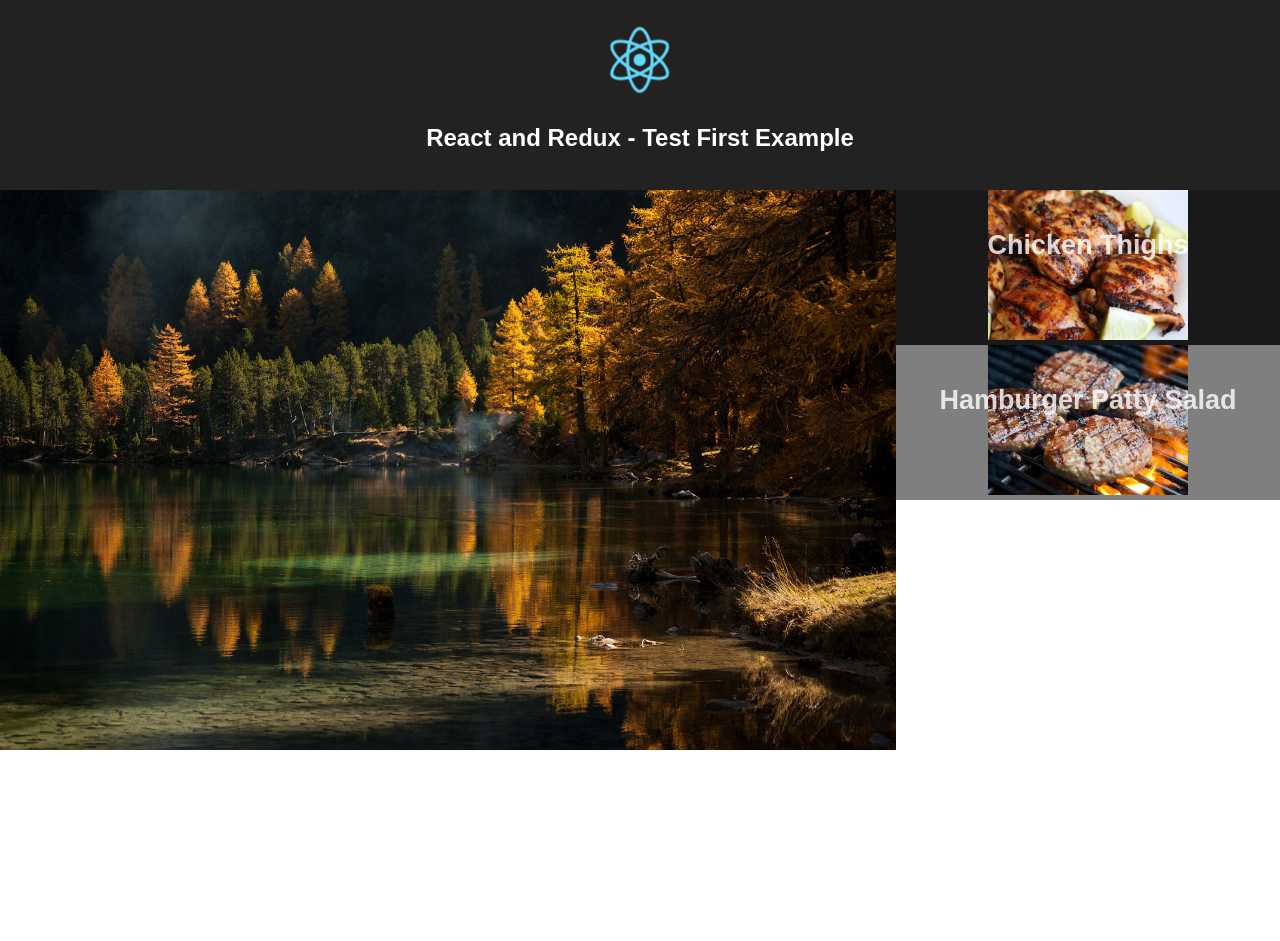
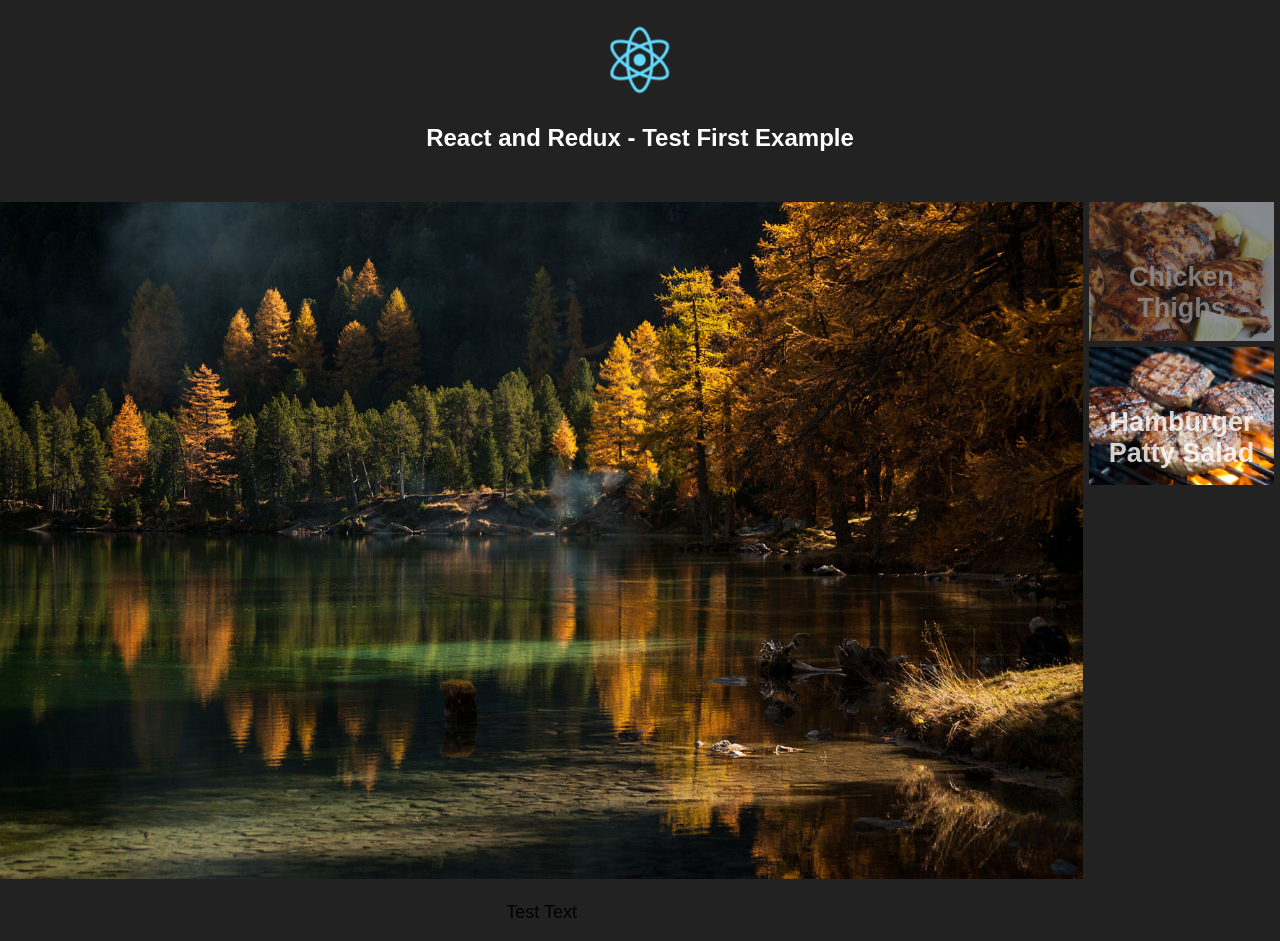
Before and after one commit to Chris-Barnard/test-first-recipe-box, a React (Create React App) app: page / in a window 1280 px wide. Before the commit the page ends 800 px from the top, so only its background shows below. Built offline with nearby package versions, Linux system fonts and the light colour scheme; the HTML template or start-up script is replaced by a standard one.

Commit message:
Make changes to opacity for fullsize images
- make opacity changes
- begin single component
- add in a p element

```diff
--- a/src/components/RecipeList.js
+++ b/src/components/RecipeList.js
@@ -18,37 +18,52 @@ export class RecipeList extends Component {
 
     const styles = {
       container : {
-        flex : '1 30%',
+        flex : '1 20%',
         listStyleType : 'none',
+        background : '#222',
         margin : 0,
-        padding : 0,
+        padding : 6,
+        // display : 'block',
+        // boxSizing : 'border-box',
+        position : 'relative',
       },
       item : {
         width : '100%',
         position : 'relative',
-        background : 'rgba(0, 0, 0, 0.5)',
+        backgroundColor : 'rgba(255, 255, 255, 1)',
+        marginTop : 6,
+        marginBottom : 6,
+        borderRadius : 6,
+        boxShadow : '3 3 3 rgba(0, 0, 0, 0.2)',
         highlighted : {
-          color : 'rgba(255, 255, 255, 0.2)',
-          background : 'rgba(0, 0, 0, 0.7)'
+          opacity : '0.75',
         },
         selected : {
-          background : 'rgba(0, 0, 0, 0.9)',
-          boxShadow : '10 10 5 rgba(0, 0, 0, 0.5)'
+          opacity : '0.5',
+          // boxShadow : '10 10 5 rgba(0, 0, 0, 0.5)'
         },
       },
       link : {
         // display : 'block',
-        width : 240
+        // height : 200
+      },
+      image : {
+        verticalAlign : 'middle',
+        margin : 0,
+        padding : 0,
+        width : '100%',
+        height : '100%',
+        objectFit : 'cover',
       },
       label : {
         position : 'absolute',
-        top : 40,
+        top : 60,
         left : 0,
         width : '100%',
         margin : 0,
         color : 'rgba(255, 255, 255, 0.8)',
         highlighted : {
-          color : 'rgba(255, 255, 255, 0.4)'
+          // color : 'rgba(255, 255, 255, 0.6)'
         }
       },
     }
@@ -69,9 +84,7 @@ export class RecipeList extends Component {
             onMouseOut={() => toggleHighlight(recipe.id)}
           >
             <a href="#" style={styles.link} >
-              <img src={recipe.mainImage ? recipe.mainImage : null}
-                width={200}
-              />
+              <img style={styles.image} src={recipe.mainImage ? recipe.mainImage : null} />
               <h2 style={m(
                 styles.label,
                 recipe.isHighlighted && styles.label.highlighted
--- a/src/components/Single.js
+++ b/src/components/Single.js
@@ -4,9 +4,19 @@ export class Single extends Component {
   render() {
     const { image } = this.props
 
+    const styles = {
+      container : {
+        paddingTop : 12,
+        backgroundColor : '#222'
+      }
+    }
+
     return (
-      <div className="single-container">
+      <div style={styles.container} className="singleContainer">
         <img src={image} className="single-image" />
+        <div className="singleCaption">
+          <p>Test Text</p>
+        </div>
       </div>
     );
   }
```
Also changed, not shown: test/components/RecipeList.test.v2.js (+4 -4 lines), 1 other file (tests, documents, lock files or other folders).
